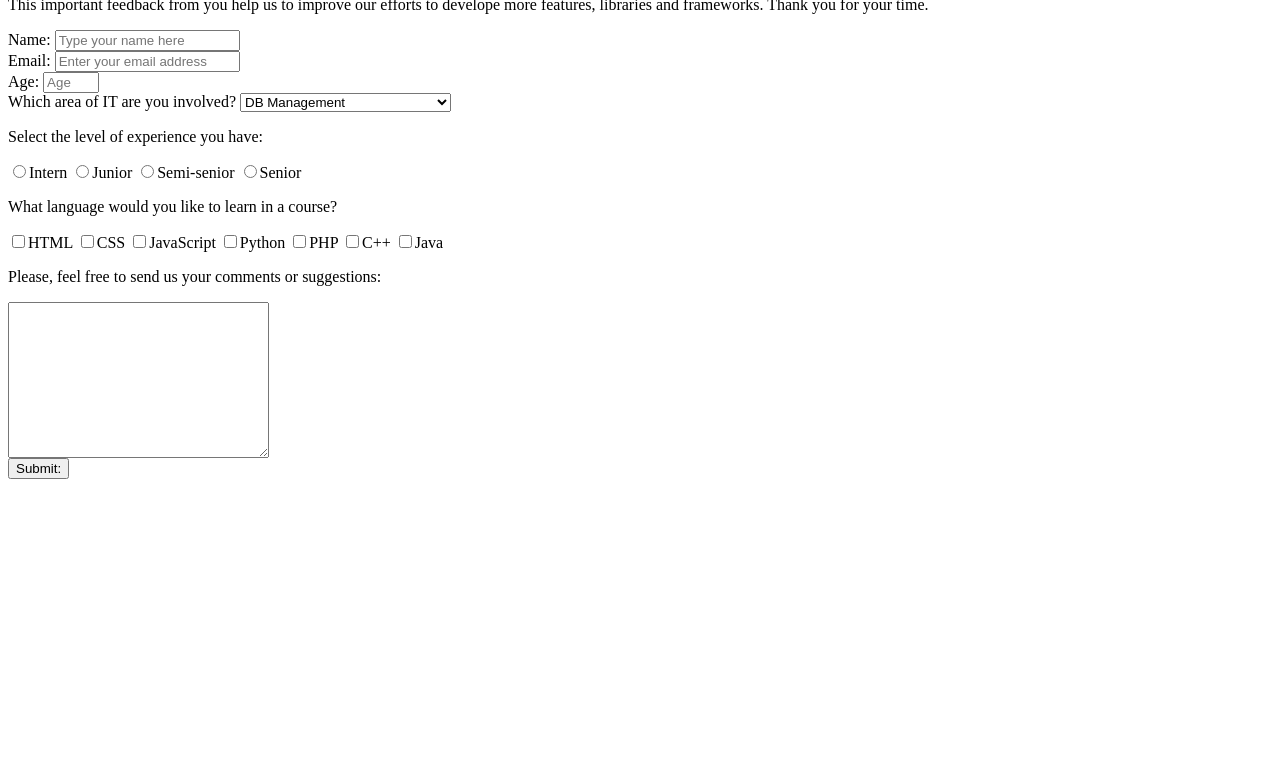
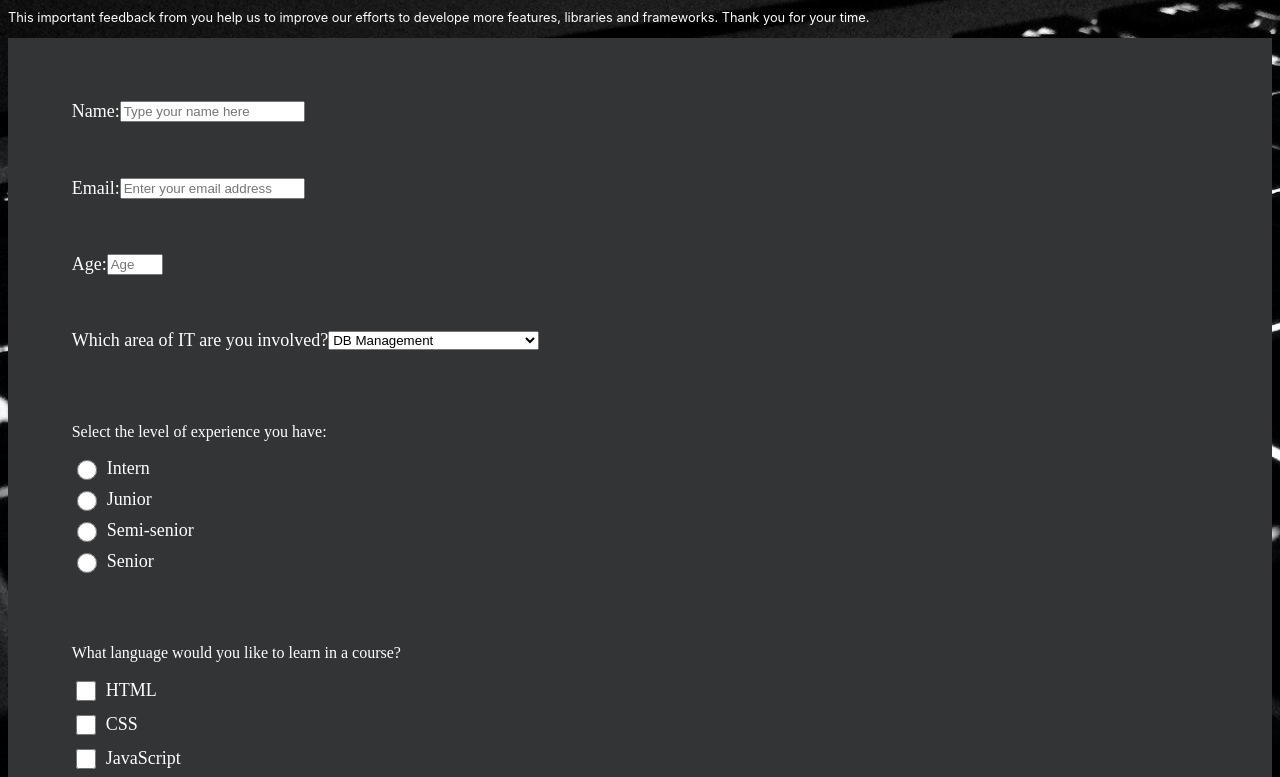
Before and after one commit to LeoGBK/it-surveyform, a plain HTML site: page index.html in a window 1280 px wide. Shown: the part 70-847 px from the top of the page. Before the commit the page ends 800 px from the top, so only its background shows below. Drawn offline with Linux system fonts and the light colour scheme.

Commit message:
Changes in style and image.

```diff
--- a/index.html
+++ b/index.html
@@ -47,41 +47,41 @@
             <div class="form-shape">
                 <p>Select the level of experience you have:</p>
                 <label for="intern">
-                    <input type="radio" id="intern" name="experience" value="intern">Intern
+                    <input type="radio" id="intern" name="experience" value="intern" class="radioShape">Intern
                 </label>
                 <label for="junior">
-                    <input type="radio" id="junior" name="experience" value="junior">Junior
+                    <input type="radio" id="junior" name="experience" value="junior" class="radioShape">Junior
                 </label>
                 <label for="semi-senior">
-                    <input type="radio" id="semi-senior" name="experience" value="semi-senior">Semi-senior
+                    <input type="radio" id="semi-senior" name="experience" value="semi-senior" class="radioShape">Semi-senior
                 </label>
                 <label for="senior">
-                    <input type="radio" id="senior" name="experience" value="senior">Senior
+                    <input type="radio" id="senior" name="experience" value="senior" class="radioShape">Senior
                 </label>
             </div>
             <!-- Checkboxes structure -->
             <div class="form-shape">
                 <p>What language would you like to learn in a course?</p>
                 <label for="html">
-                    <input type="checkbox" id="html" name="language" value="html">HTML
+                    <input type="checkbox" id="html" name="language" value="html" class="checkboxShape">HTML
                 </label>
                 <label for="css">
-                    <input type="checkbox" id="css" name="language" value="css">CSS
+                    <input type="checkbox" id="css" name="language" value="css" class="checkboxShape">CSS
                 </label>
                 <label for="javascript">
-                    <input type="checkbox" id="javascript" name="language" value="javascript">JavaScript
+                    <input type="checkbox" id="javascript" name="language" value="javascript" class="checkboxShape">JavaScript
                 </label>
                 <label for="python">
-                    <input type="checkbox" id="python" name="language" value="python">Python
+                    <input type="checkbox" id="python" name="language" value="python" class="checkboxShape">Python
                 </label>
                 <label for="php">
-                    <input type="checkbox" id="php" name="language" value="php">PHP
+                    <input type="checkbox" id="php" name="language" value="php" class="checkboxShape">PHP
                 </label>
                 <label for="cplus">
-                    <input type="checkbox" id="cplus" name="language" value="c++">C++
+                    <input type="checkbox" id="cplus" name="language" value="c++" class="checkboxShape">C++
                 </label>
                 <label for="java">
-                    <input type="checkbox" id="java" name="language" value="java">Java
+                    <input type="checkbox" id="java" name="language" value="java" class="checkboxShape">Java
                 </label>
             </div>
             <!-- Textarea structure -->
@@ -90,6 +90,7 @@
                 <textarea name="commentarios" id="comments" cols="30" rows="10" placeholder="Enter a comment here...">
                 </textarea>
             </div>
+            <!-- Submit button structure -->
             <div class="form-shape">
                 <button type="submit">Submit:</button>
             </div>
--- a/styles.css
+++ b/styles.css
@@ -0,0 +1,47 @@
+body {
+    background-image: url("img/led_keyboard.jpg");
+    background-size: cover;
+    background-repeat: no-repeat;
+    background-position: center;
+    color: white;
+    max-width: 100%;
+    height: auto;
+}
+
+#title {
+    font-variant: small-caps;
+    font-family: -apple-system, BlinkMacSystemFont, 'Segoe UI', Roboto, Oxygen, Ubuntu, Cantarell, 'Open Sans',
+    'Helvetica Neue', sans-serif;
+    font-size: 3vw;
+}
+
+#description {
+    font-family: -apple-system, BlinkMacSystemFont, 'Segoe UI', Roboto, Oxygen, Ubuntu, Cantarell, 'Open Sans',
+    'Helvetica Neue', sans-serif;
+    font-size: 1vw;
+}
+
+form {
+    padding: 2.5rem;
+    background-color: #333435;
+}
+
+.form-shape {
+    padding: 2%;
+    max-width: 100%;
+
+}
+
+label {
+    display: flex;
+    align-items: center;
+    font-size: 1.125rem;
+    margin-bottom: 0.5rem;
+}
+
+.radioShape, .checkboxShape {
+    display: inline-block;
+    margin-right: 10px;
+    min-height: 20px;
+    min-width: 20px;
+}
```
